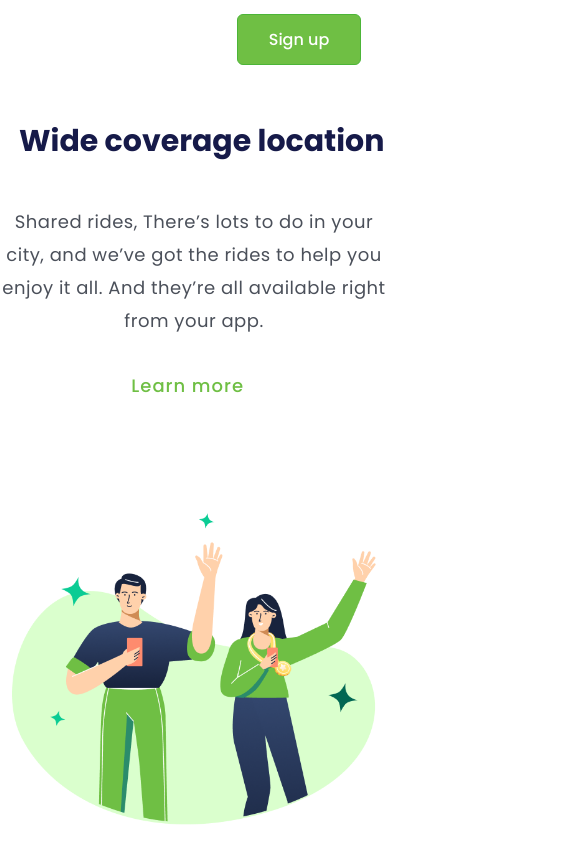
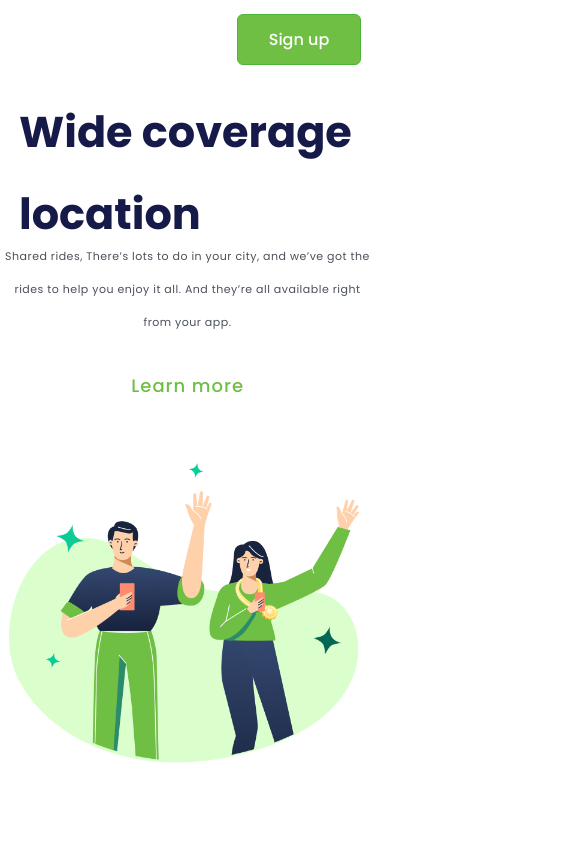
Before and after one commit to EduardoLorensettiLopes/Project-wide-coverage, a plain HTML site: page index.html in a window 390 px wide. Shown: the whole page, 585 px wide, since content can reach past the window. Drawn offline with Linux system fonts and the light colour scheme.

Commit message:
alteracao-responceve-mobile

```diff
--- a/style.css
+++ b/style.css
@@ -93,26 +93,29 @@ div{
     }
     img{
         position: absolute;
-        height: 312px;
-        right: 7px;
-        top: 350px;
+        height: 300px;
+        right: 24px;
+        top: 300px;
         bottom: 22px;
     }
     h1{
         display: inline-block;
         position: absolute;
         text-align: left;
-        font-size: 30px;
+        font-size: 43px;
         left: 19px;
-        bottom: 580px;
+        bottom: 587px;
+        height: 166px;
+        width: 339px;
     }
     p{
         position: absolute;
         text-align: center;
-        font-size: 18px;
+        font-size: 11px;
         left: 2px;
-        width: 384px;
+        width: 371px;
         bottom: 485px;
+        height: 64px;
     }
     .more{
         position:relative;
```
